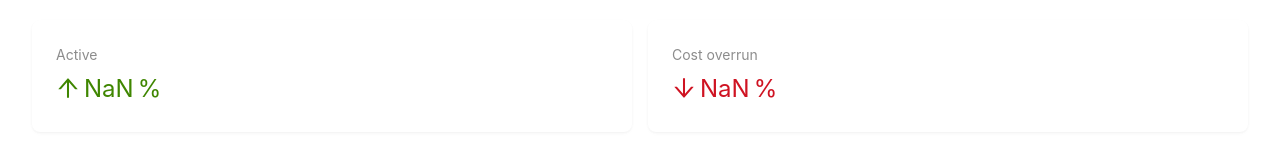
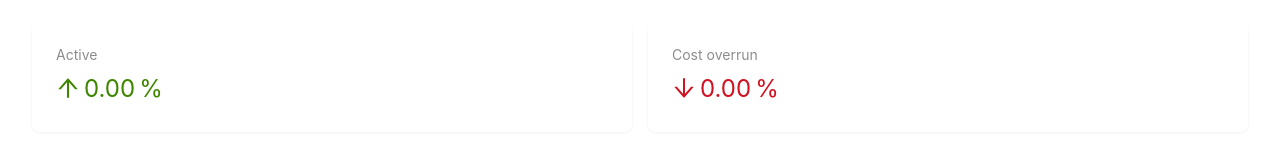
Before and after one commit to Nuta88/react-happy-pig, a React (Create React App) app: page / in a window 1280 px wide. Shown: the part 141-300 px from the top of the page. Built offline with nearby package versions, Linux system fonts and the light colour scheme; no server answers; sample sign-in values are in the browser's storage.

Commit message:
HP-74: Close fund (#21)

```diff
--- a/src/constants/apiUrls.ts
+++ b/src/constants/apiUrls.ts
@@ -3,7 +3,8 @@ export const apiUrls = {
   home: '/home',
   funds: {
     root: '/funds',
-    rootWithId: (id: number) => `/funds/${id}`
+    rootWithId: (id: number) => `/funds/${id}`,
+    close: (id: number) => `/funds/close/${id}`
   },
   bank: {
     root: '/bank',
--- a/src/pages/Funds/components/FundCard.tsx
+++ b/src/pages/Funds/components/FundCard.tsx
@@ -14,7 +14,9 @@ import {
   SecondaryText
 } from '../../../components';
 import { apiUrls } from '../../../constants/apiUrls';
+import { useCloseFundMutation } from '../../../services/funds';
 import { Fund } from '../../../types';
+import { NotificationType } from '../../../types/notification';
 import {
   getAmount,
   getPercentage
@@ -30,10 +32,11 @@ const layout = {
 
 interface IFundCardProps {
   fund: Fund;
-  onDelete: (fund: Fund) => void
+  openNotification: (type: NotificationType, content: string) => void
 }
 
-const FundCard: FC<IFundCardProps> = ({ fund, onDelete }) => {
+const FundCard: FC<IFundCardProps> = ({ fund, openNotification }) => {
+  const [ closeFund ] = useCloseFundMutation();
   const title: string = `${fund.name} (${getAmount(fund.currentAmount as number)})`;
   const confirmRemoveTitle: string = `Are you sure you want to close "${fund.name}" fund?`;
   const currencyAmount: string = getAmount(fund.plannedAmount);
@@ -46,7 +49,10 @@ const FundCard: FC<IFundCardProps> = ({ fund, onDelete }) => {
 
   const onRemoveFund = (event: MouseEvent<HTMLElement> | undefined): void => {
     handlePreventFundOpening(event);
-    onDelete(fund);
+    void closeFund(fund.id as number)
+      .then(() => {
+        openNotification(NotificationType.SUCCESS, `Fund "${fund.name}" was deleted successfully!`);
+      });
   };
 
   return (
--- a/src/pages/Funds/index.tsx
+++ b/src/pages/Funds/index.tsx
@@ -1,5 +1,3 @@
-import { useCallback } from 'react';
-
 import {
   AddIcon,
   Empty,
@@ -11,12 +9,8 @@ import {
   useModal,
   useNotification
 } from '../../hooks';
-import {
-  useDeleteFundMutation,
-  useFetchFundsQuery
-} from '../../services/funds';
+import { useFetchFundsQuery } from '../../services/funds';
 import { Fund } from '../../types';
-import { NotificationType } from '../../types/notification';
 
 import FundCard from './components/FundCard';
 import FundModal from './components/FundModal';
@@ -24,16 +18,8 @@ import FundModal from './components/FundModal';
 const Funds = (): JSX.Element => {
   const { isOpenModal, hideModal, openModal } = useModal();
   const { data: funds = [], isLoading } = useFetchFundsQuery(undefined, { refetchOnMountOrArgChange: true });
-  const [ deleteFund ] = useDeleteFundMutation();
   const { notificationContext, openNotification } = useNotification();
   const isEmptyComponent: boolean = !funds.length && !isLoading;
-
-  const handleDeleteFund = useCallback((fund: Fund) => {
-    void deleteFund(fund.id ?? 0)
-      .then(() => {
-        openNotification(NotificationType.SUCCESS, `Fund "${fund.name}" was deleted successfully!`);
-      });
-  }, [ deleteFund, openNotification ]);
 
   return (
     <Page
@@ -55,7 +41,7 @@ const Funds = (): JSX.Element => {
           <FundCard
             key={fund.id}
             fund={fund}
-            onDelete={handleDeleteFund}
+            openNotification={openNotification}
           />
         ))}
       </Row>
--- a/src/pages/Home/hooks/useFundsStatistic.ts
+++ b/src/pages/Home/hooks/useFundsStatistic.ts
@@ -7,8 +7,8 @@ interface IUpdateFund {
 
 export const useFundsStatistic = (): IUpdateFund => {
   const { data: funds = [] } = useFetchFundsQuery(undefined, { refetchOnMountOrArgChange: true });
-  const overrunFunds = funds.filter.length ? (funds.filter(f => (f.currentAmount ?? 0) < 0).length / funds.length) * 100 : 0;
-  const activeFunds = funds.filter.length ? (funds.filter(f => f.expenses.length).length / funds.length) * 100 : 0;
+  const overrunFunds = funds.length ? (funds.filter(f => (f.currentAmount ?? 0) < 0).length / funds.length) * 100 : 0;
+  const activeFunds = funds.length ? (funds.filter(f => f.expenses.length).length / funds.length) * 100 : 0;
 
   return {
     overrunFunds,
--- a/src/services/funds.ts
+++ b/src/services/funds.ts
@@ -34,10 +34,10 @@ const fundsApi = api.injectEndpoints({
       }),
       invalidatesTags: [ 'Fund' ]
     }),
-    deleteFund: builder.mutation<Fund, number>({
+    closeFund: builder.mutation<Fund, number>({
       query: (id, ...params) => ({
-        url: apiUrls.funds.rootWithId(id),
-        method: 'DELETE',
+        url: apiUrls.funds.close(id),
+        method: 'POST',
         params
       }),
       invalidatesTags: [ 'Funds' ]
@@ -49,6 +49,6 @@ export const {
   useFetchFundsQuery,
   useFetchFundQuery,
   useCreateFundMutation,
-  useDeleteFundMutation,
+  useCloseFundMutation,
   useUpdateFundMutation
 } = fundsApi;
```
